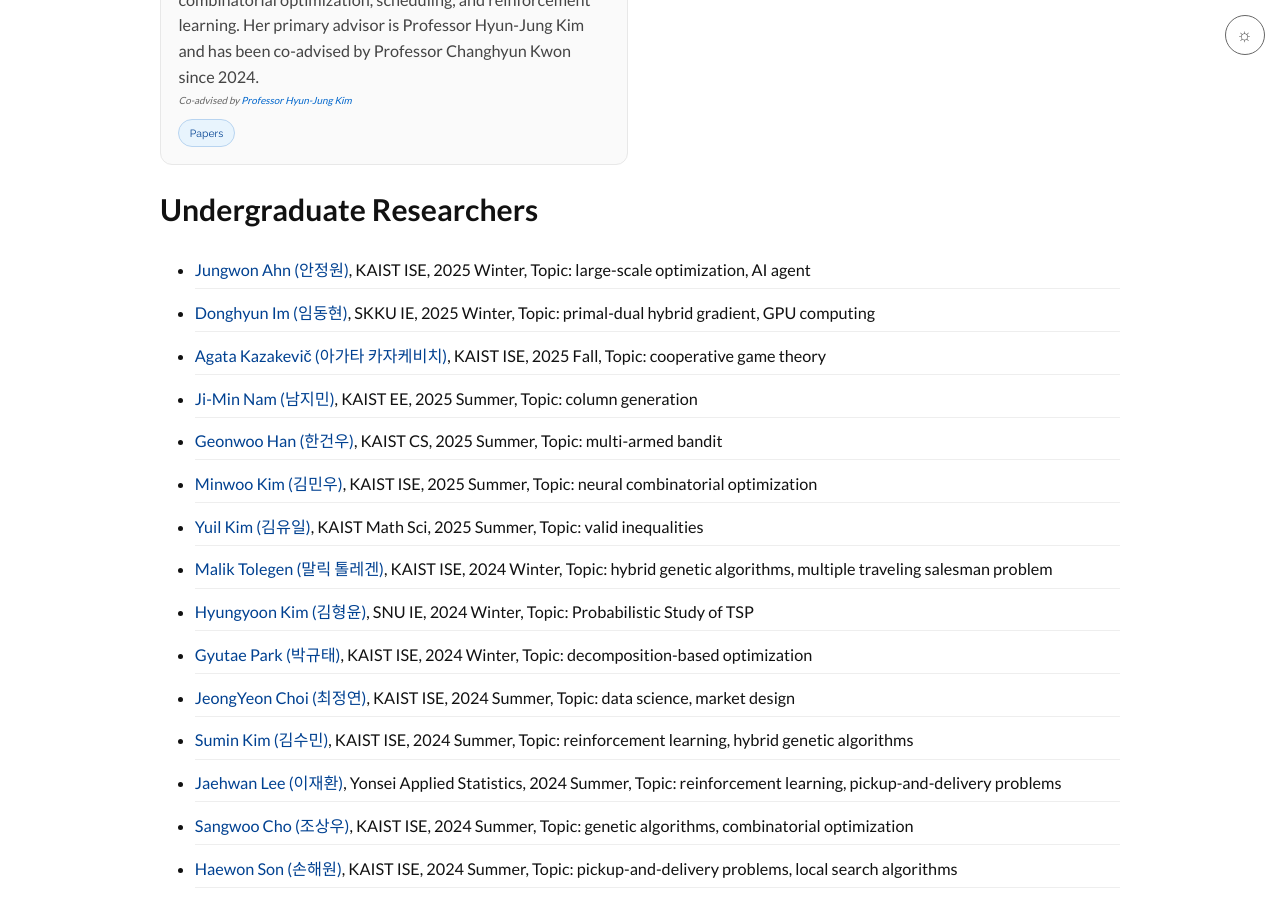
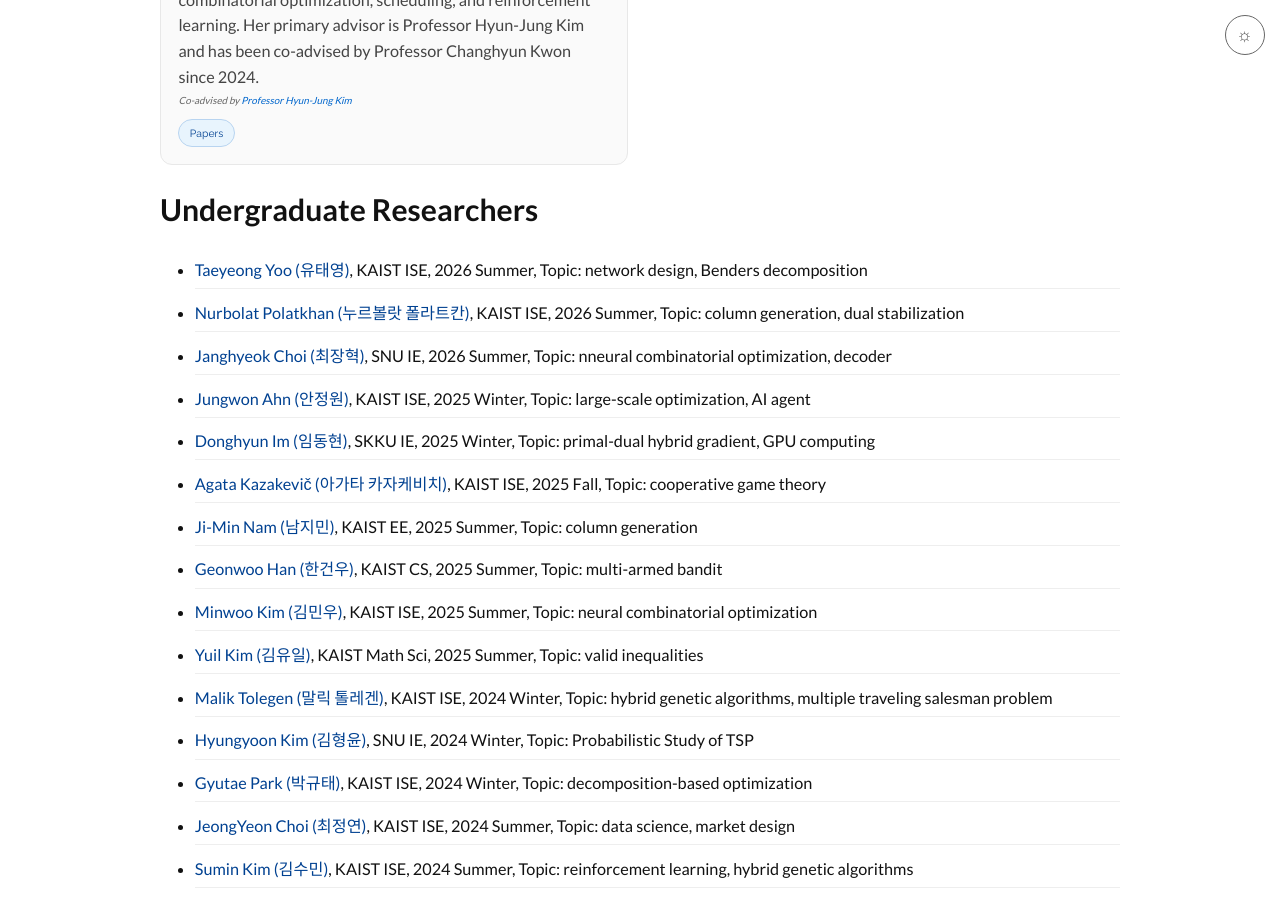
Before and after one commit to kaist-comet/kaist-comet.github.io, a Jekyll site: the page built from people/people.md, in a window 1280 px wide and 900 px high, scrolled down 3380 px. Built offline with Jekyll 4.4.1, drawn with Linux system fonts in a browser that asks for light colours; some web fonts are replaced; comment, search, counter and statistics services are not loaded.

Commit message:
2026 summer interns

```diff
--- a/_data/members.yml
+++ b/_data/members.yml
@@ -139,6 +139,27 @@
     show_publications: true
 
 undergraduate:
+  - name: "Taeyeong Yoo"
+    name_ko: "유태영"
+    linkedin: "https://www.linkedin.com/in/taeyeong-yoo-100b30292"
+    affiliation: "KAIST ISE"
+    period: "2026 Summer"
+    topic: "network design, Benders decomposition"
+
+  - name: "Nurbolat Polatkhan"
+    name_ko: "누르볼랏 폴라트칸"
+    linkedin: "https://www.linkedin.com/in/nurbolat-polatkhan-42a653306"
+    affiliation: "KAIST ISE"
+    period: "2026 Summer"
+    topic: "column generation, dual stabilization"
+
+  - name: "Janghyeok Choi"
+    name_ko: "최장혁"
+    linkedin: "https://www.linkedin.com/in/janghyeok-choi-571ab8347/"
+    affiliation: "SNU IE"
+    period: "2026 Summer"
+    topic: "nneural combinatorial optimization, decoder"
+
   - name: "Jungwon Ahn"
     name_ko: "안정원"
     linkedin: "https://www.linkedin.com/in/ingarden117/"
```
